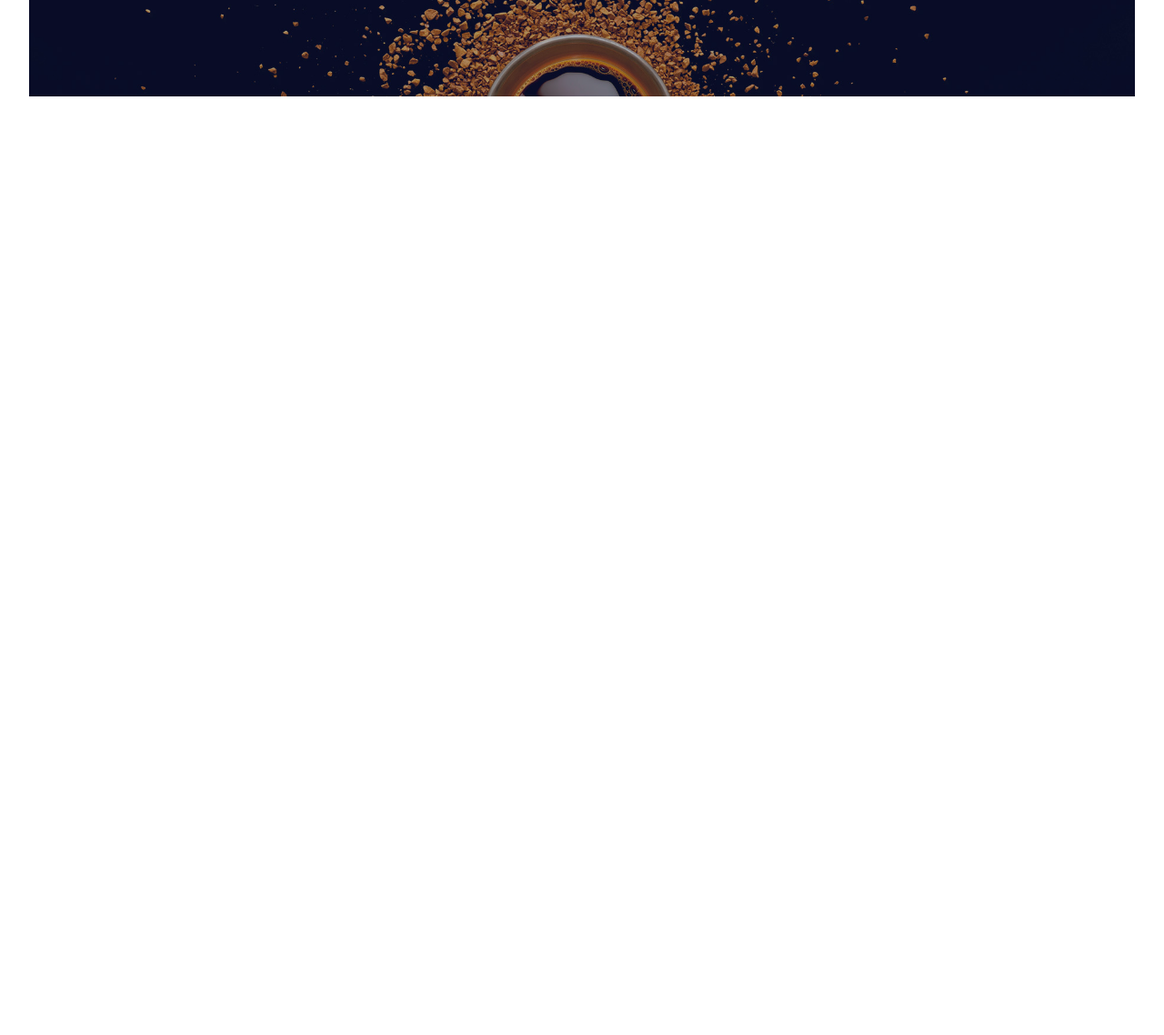
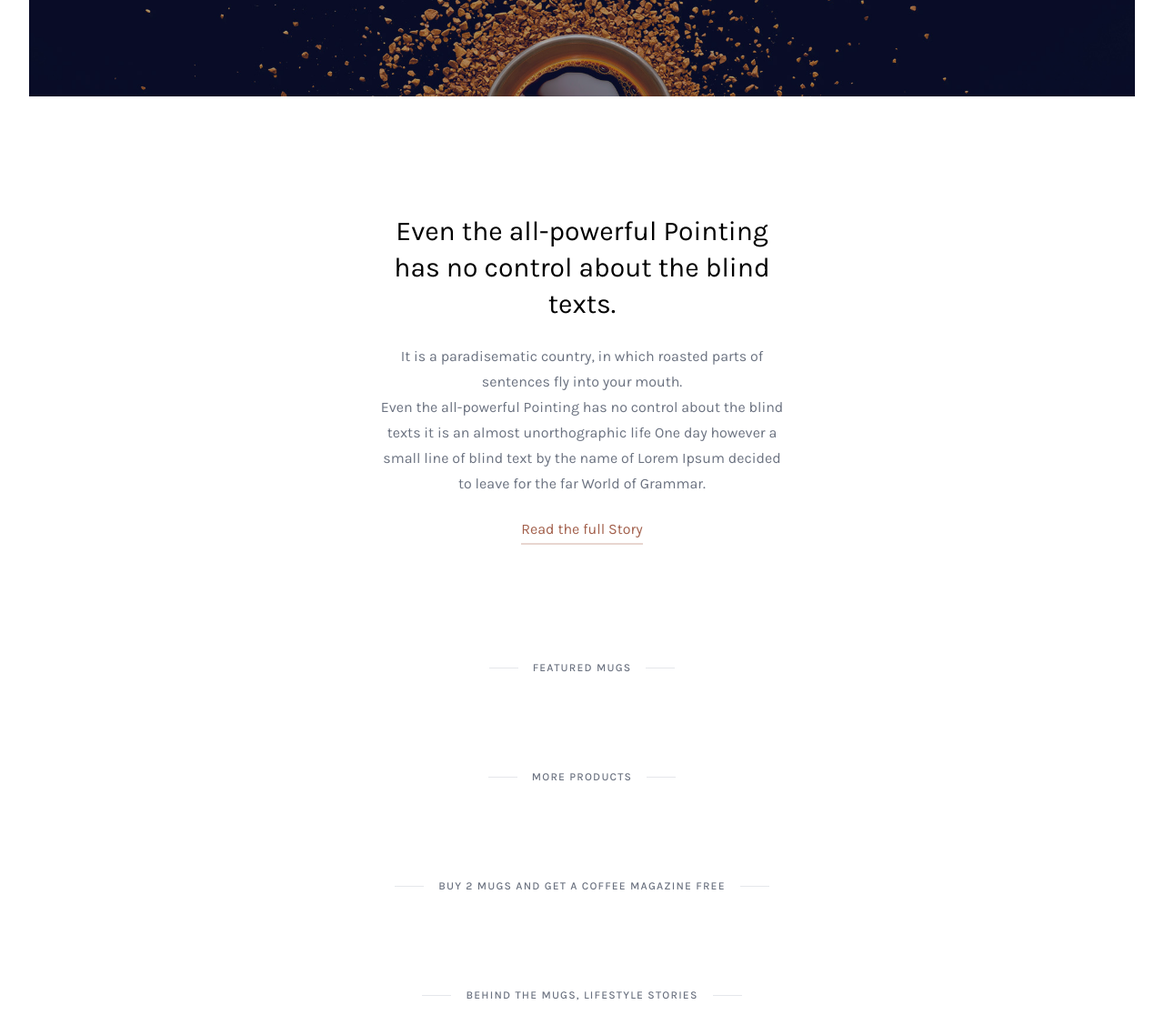
Before and after one commit to JavaDevWeb/Tailwindcss-coffee-style, a website: page public/index.html in a window 1280 px wide. Shown: the part 500-1638 px from the top of the page at 91% size. Before the commit the page ends 800 px from the top, so only its background shows below. Drawn offline with Linux system fonts and the light colour scheme.

Commit message:
Add story and subheading

```diff
--- a/public/index.html
+++ b/public/index.html
@@ -73,9 +73,27 @@
 
                 <!-- Begin: Story -->
                 <div class="story">
-
+                    <div class="w-full h-full flex justify-center items-center">
+                        <div class="px-4 sm:px-16 md:px-32 lg:px-64 xl:px-96 py-32 text-center">
+                            <div class="text-3xl leading-10 mb-6 font-normal">Even the all-powerful Pointing has no control about the blind texts.</div>
+                            <div class="text-gray-500 leading-7 mb-6">It is a paradisematic country, in which roasted parts of sentences fly into your mouth.
+                                <br/> Even the all-powerful Pointing has no control about the blind texts it is an almost unorthographic
+                                life One day however a small line of blind text by the name of Lorem Ipsum decided to leave for the
+                                 far World of Grammar.</div>
+                            <div class="">
+                                <a href="#" class="text-coffee-400 hover:text-coffee-600 relative after:absolute after:-bottom-2 after:left-0 after:bg-coffee-50
+                                hover:after:bg-coffee-200 after:h-0.5 after:w-full after:transition-all after:ease-in-out after:duration-400">Read the full Story</a>
+                            </div>
+                        </div>
+                    </div>
                 </div>
                 <!-- End: Story -->
+
+                <div class="ct-subheadline">
+                    <div class="ct-subheadline-deco-line"></div>
+                    <div class="ct-subheadline-lable">FEATURED MUGS</div>
+                    <div class="ct-subheadline-deco-line"></div>
+                </div>
 
                 <!-- Begin: Featured-mugs -->
                 <div class="featured-mugs">
@@ -83,17 +101,35 @@
                 </div>
                 <!-- End: Featured-mugs -->
 
+                <div class="ct-subheadline">
+                    <div class="ct-subheadline-deco-line"></div>
+                    <div class="ct-subheadline-lable">More products</div>
+                    <div class="ct-subheadline-deco-line"></div>
+                </div>
+
                 <!-- Begin: More-products -->
                 <div class="more-products">
 
                 </div>
                 <!-- End: More-products -->
 
+                <div class="ct-subheadline">
+                    <div class="ct-subheadline-deco-line"></div>
+                    <div class="ct-subheadline-lable">BUY 2 MUGS AND GET A COFFEE MAGAZINE FREE</div>
+                    <div class="ct-subheadline-deco-line"></div>
+                </div>
+
                 <!-- Begin: Coffee-manazine -->
                 <div class="coffee-manazine">
 
                 </div>
                 <!-- End: Coffee-manazine -->
+
+                <div class="ct-subheadline">
+                    <div class="ct-subheadline-deco-line"></div>
+                    <div class="ct-subheadline-lable">BEHIND THE MUGS, LIFESTYLE STORIES</div>
+                    <div class="ct-subheadline-deco-line"></div>
+                </div>
 
                 <!-- Begin: Lifestyle-stories -->
                 <div class="lifestyle-stories">
--- a/src/input.css
+++ b/src/input.css
@@ -9,12 +9,12 @@
 }
 
 .ct-top-menu-item {
-    @apply cursor-pointer py-1 hover:text-gray-800 relative after:lg:absolute after:lg:bottom-0 after:lg:left-0 after:lg:bg-light-coffee
+    @apply cursor-pointer py-1 hover:text-gray-800 relative after:lg:absolute after:lg:bottom-0 after:lg:left-0 after:lg:bg-coffee-200
     after:lg:h-0.5 after:lg:w-0 hover:after:lg:w-full after:lg:transition-all after:lg:ease-in-out after:lg:duration-300;
 }
 
 .ct-top-menu-item-active {
-    @apply text-gray-800 relative after:lg:absolute after:lg:bottom-0 after:lg:left-0 after:lg:bg-light-coffee after:lg:h-0.5 after:lg:w-full;
+    @apply text-gray-800;
 }
 
 .ct-icon {
@@ -24,3 +24,15 @@
 .ct-badge-circle {
     @apply text-xs text-center rounded-full px-1.5;
 }
+
+.ct-subheadline {
+    @apply flex justify-center items-center mb-24;
+}
+
+.ct-subheadline-deco-line {
+    @apply w-8 h-px bg-gray-200;
+}
+
+.ct-subheadline-lable {
+    @apply uppercase mx-4 tracking-widest text-gray-500 font-medium text-[12px] text-center;
+}
--- a/tailwind.config.js
+++ b/tailwind.config.js
@@ -7,7 +7,12 @@ module.exports = {
         Karla: ['Karla', 'sans-serif']
       },
       colors: {
-        'light-coffee': '#C89F94',
+        'coffee': {
+          50: '#E8D6D0',
+          200: '#C89F94',
+          400: '#A25F4B',
+          600: '#744838',
+        }
       },
       keyframes: {
         slideDown: {
```
Also changed, not shown: public/output.css.
